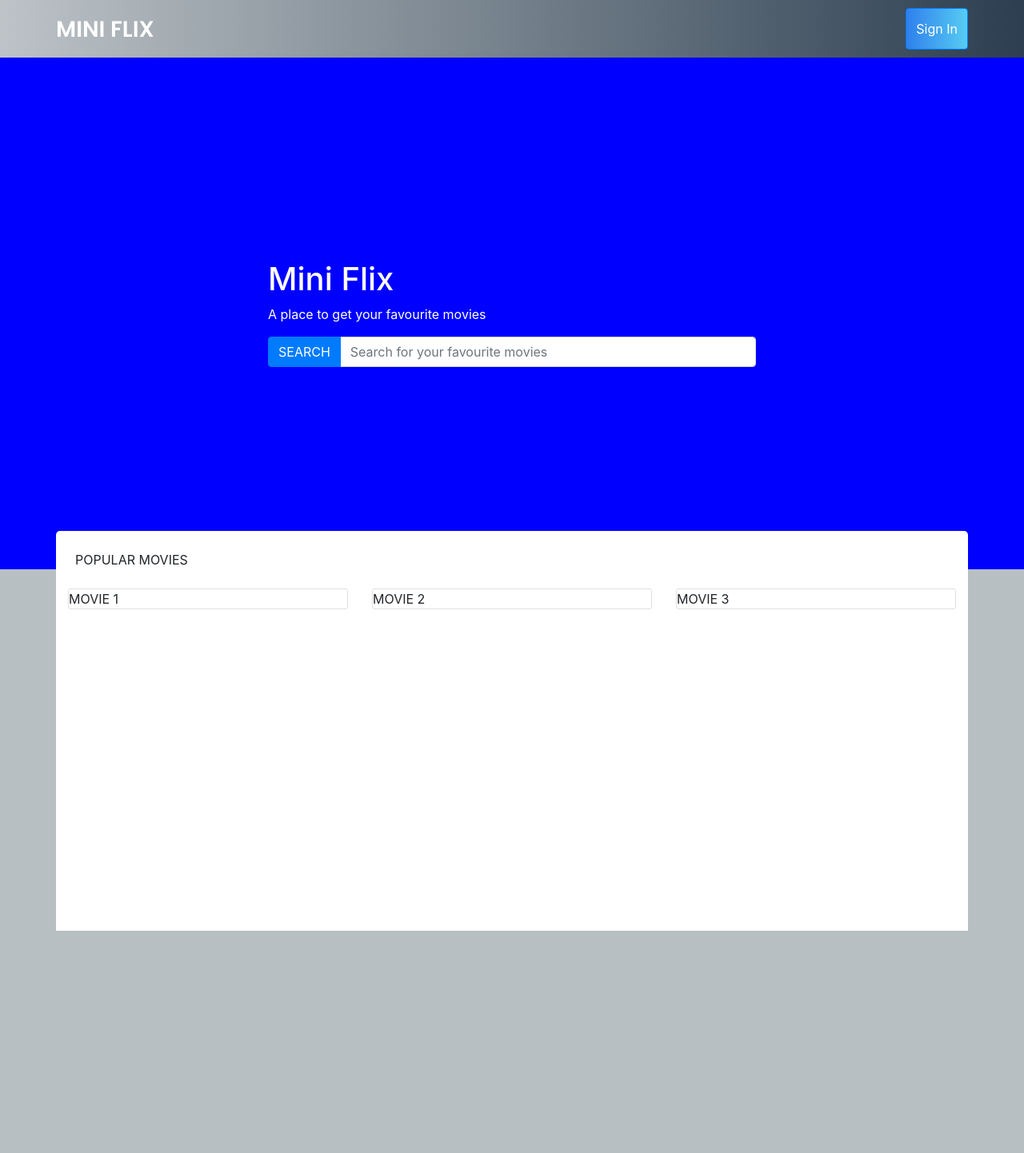
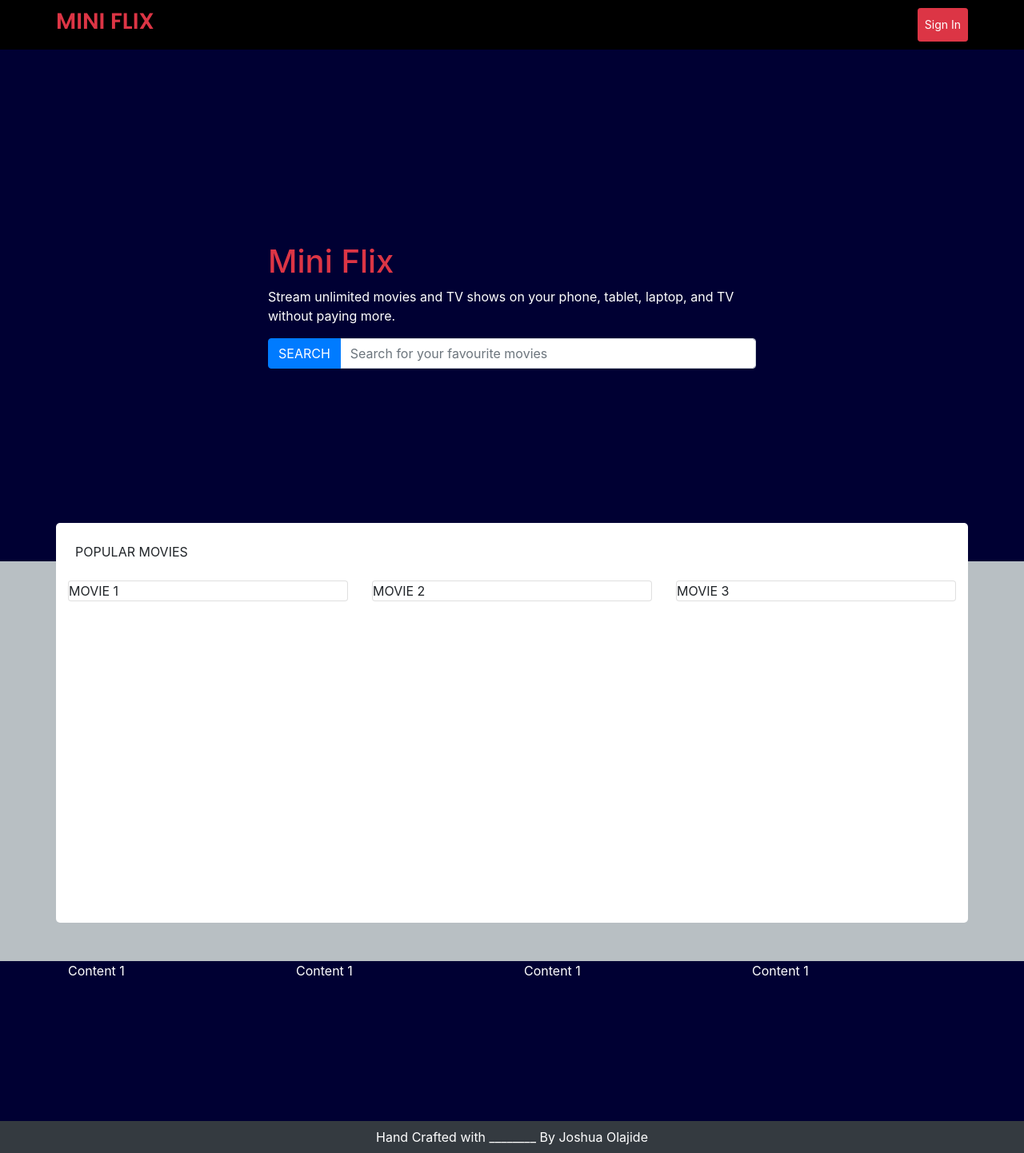
Before and after one commit to joshtom/mini-netflix, an Angular app: page / in a window 1280 px wide. Shown: the whole page at 80% size. Before the commit the page ends 1164 px from the top, so only its background shows below. Built offline with nearby package versions, Linux system fonts and the light colour scheme.

Commit message:
Adjusted the header component and changed the background color to black

```diff
--- a/src/app/app.component.html
+++ b/src/app/app.component.html
@@ -1,3 +1,4 @@
 <app-header></app-header>
 <app-hero></app-hero>
 <app-movie-list></app-movie-list>
+<app-footer></app-footer>
--- a/src/app/footer/footer.component.html
+++ b/src/app/footer/footer.component.html
@@ -1 +1,22 @@
-<p>footer works!</p>
+<footer>
+    <div class="container">
+        <div class="row">
+            <div class="col-lg-3">
+                Content 1
+            </div>
+            <div class="col-lg-3">
+                    Content 1
+            </div>
+            <div class="col-lg-3">
+                    Content 1
+            </div>
+            <div class="col-lg-3">
+                    Content 1
+            </div>
+        </div>
+    </div>
+
+</footer>
+<div class="col-lg-12 bg-dark p-2 d-flex">
+        <span class="text-center text-white m-auto">Hand Crafted with ________ By Joshua Olajide</span>
+    </div>
--- a/src/app/footer/footer.component.scss
+++ b/src/app/footer/footer.component.scss
@@ -0,0 +1,11 @@
+$w-100: 100%;
+$h-400: 200px;
+$primary: blue;
+$white: white;
+
+footer{
+    color: white;
+    width: $w-100;
+    background: darken($color: $primary, $amount: 40%);
+    height: $h-400;
+}
--- a/src/app/header/header.component.html
+++ b/src/app/header/header.component.html
@@ -3,9 +3,9 @@
         <div class="row d-flex justify-content-between">
 
                 <div class="logo ">
-                    <h3> MINI FLIX  </h3>
+                    <h3 class="text-danger"> MINI FLIX  </h3>
                 </div>
-                <button class="btn btn-primary float-right">
+                <button class="btn btn-sm btn-danger btn-small float-right">
                     Sign In
                 </button>
 
--- a/src/app/header/header.component.scss
+++ b/src/app/header/header.component.scss
@@ -16,9 +16,7 @@ $m-20: 20px;
 $normal-padding: 10px;
 
 header{
-    background: $header-fade;  /* fallback for old browsers */
-    background: -webkit-linear-gradient(to right, $header-fade, $header-dark);  /* Chrome 10-25, Safari 5.1-6 */
-    background: linear-gradient(to right, $header-fade, $header-dark); /* W3C, IE 10+/ Edge, Firefox 16+, Chrome 26+, Opera 12+, Safari 7+ */
+    background: darken($color: #000000, $amount: 0);
     padding: $normal-padding;
     justify-content: end;
 
@@ -28,13 +26,11 @@ header{
 
         h3{
             font-family: $font-poppins;
-            margin-top: $m-10;
+
         }
     }
     button {
-        background: $fade-blue;  /* fallback for old browsers */
-        background: -webkit-linear-gradient(to right, $regular-blue, $fade-blue);  /* Chrome 10-25, Safari 5.1-6 */
-        background: linear-gradient(to right, $regular-blue, $fade-blue); /* W3C, IE 10+/ Edge, Firefox 16+, Chrome 26+, Opera 12+, Safari 7+ */
+        min-height: 40px;
 
     }
 }
--- a/src/app/hero/hero.component.html
+++ b/src/app/hero/hero.component.html
@@ -1,8 +1,8 @@
 <div class="banner d-flex">
 
-        <div class="col-lg-6 m-auto">
-                <h1 class="text-white">Mini Flix</h1>
-                <p class="text-white">A place to get your favourite movies</p>
+        <div class="col-lg-6 m-auto lift">
+                <h1 class="text-danger">Mini Flix</h1>
+                <p class="text-white">Stream unlimited movies and TV shows on your phone, tablet, laptop, and TV without paying more.</p>
                 <div class="input-group mb-3 m-auto">
                         <div class="input-group-prepend">
                           <button class="btn btn-primary" id="basic-addon1">SEARCH</button>
--- a/src/app/hero/hero.component.scss
+++ b/src/app/hero/hero.component.scss
@@ -4,11 +4,15 @@ $w-half: 50%;
 $h-100v: 100vh;
 $h-80v: 80vh;
 $h-60v: 60vh;
+$primary: blue;
 .banner{
     width: $w-full;
     height: $h-80v;
-    background: blue;
+    background:darken($color: $primary, $amount: 40%);;
 
+    .lift{
+        margin-top: -10px;
+    }
     input {
         width: $w-half;
 
--- a/src/app/movie-list/movie-list.component.html
+++ b/src/app/movie-list/movie-list.component.html
@@ -1,4 +1,4 @@
-<div class="container">
+<div class="container mb-5">
     <div class="row">
         <div class="col-lg-12 p-4">
             POPULAR MOVIES
--- a/src/app/movie-list/movie-list.component.scss
+++ b/src/app/movie-list/movie-list.component.scss
@@ -9,8 +9,7 @@ $h-10: 2em;
     background: $white;
     margin-top: -$w-3;
     height: 500px;
-    border-top-right-radius: $r-5;
-    border-top-left-radius:  $r-5;
+    border-radius: $r-5;
 
     .row{
         justify-content: space-between;
--- a/src/styles.scss
+++ b/src/styles.scss
@@ -1,6 +1,7 @@
 $body-bg: #B8BFC3;
 body{
     background: $body-bg;
+    scroll-behavior: smooth;
 }
 @import '../node_modules/bootstrap/scss/bootstrap.scss'
 /* You can add global styles to this file, and also import other style files */
```
